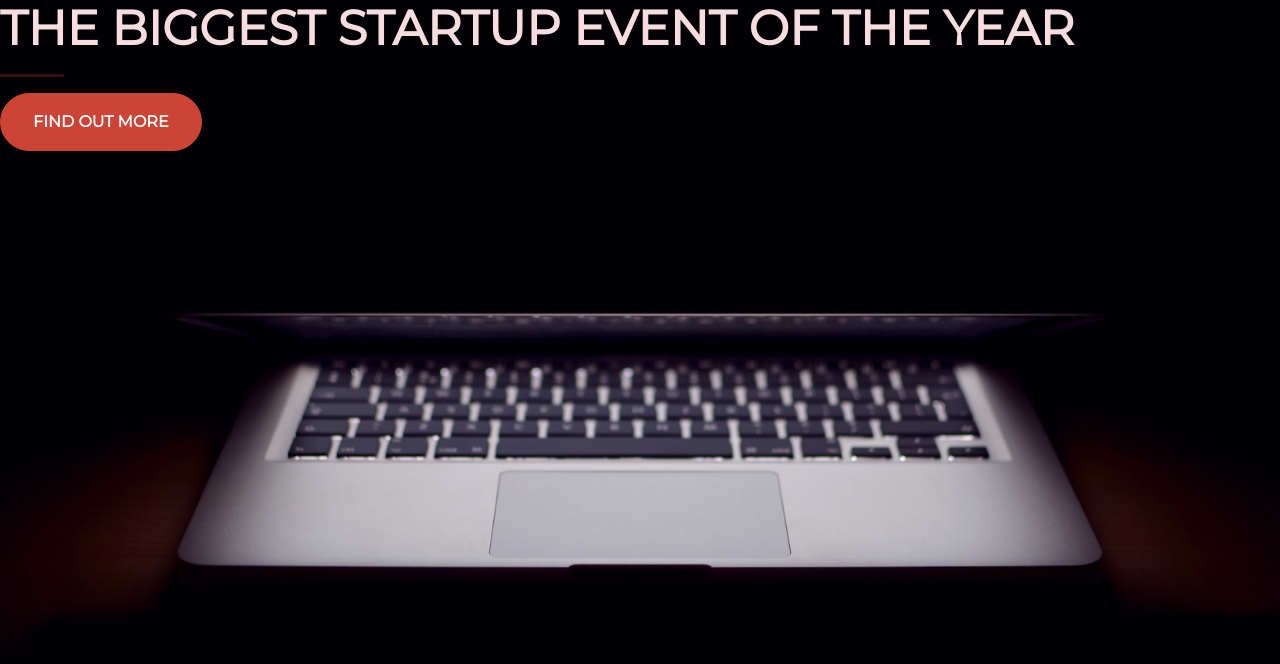
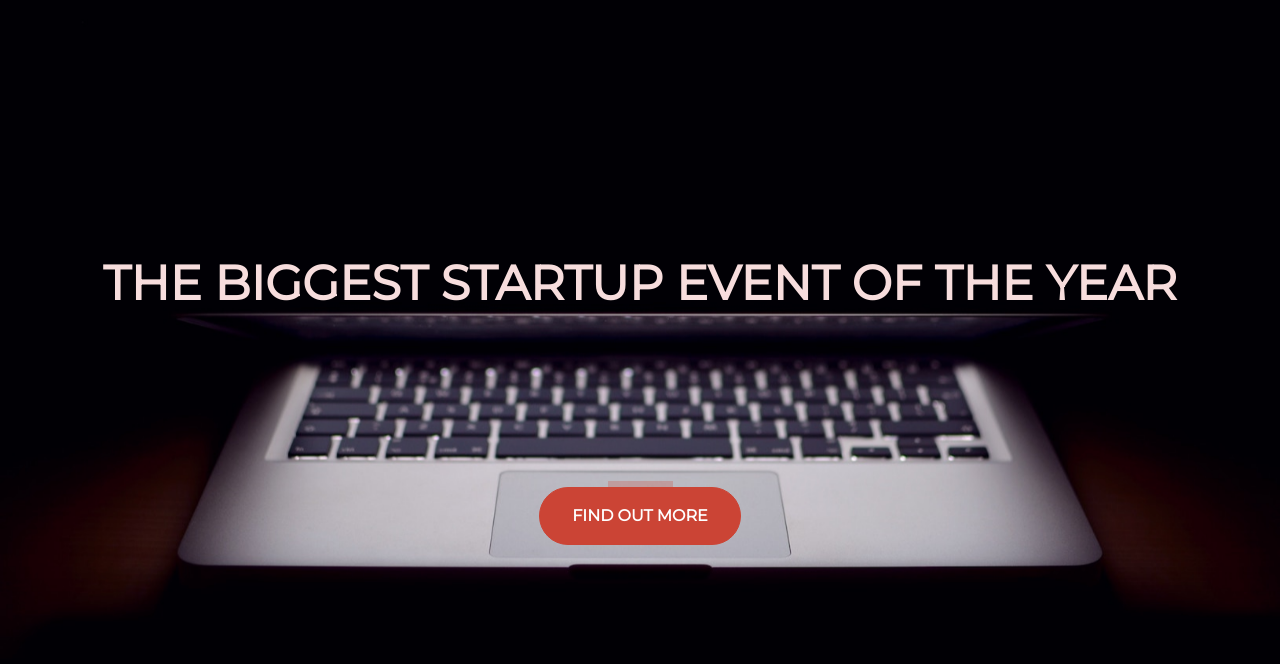
Before and after one commit to jimvae/MyWebDevJourney, a plain HTML site: page Boostrap/Startup/index.html in a window 1280 px wide. Drawn offline with nearby package versions, Linux system fonts and the light colour scheme.

Commit message:
Complete Bootstrap Section

```diff
--- a/Boostrap/Startup/index.html
+++ b/Boostrap/Startup/index.html
@@ -18,13 +18,31 @@
     <link href="https://cdn.jsdelivr.net/npm/bootstrap@5.0.0-beta2/dist/css/bootstrap.min.css" rel="stylesheet" integrity="sha384-BmbxuPwQa2lc/FVzBcNJ7UAyJxM6wuqIj61tLrc4wSX0szH/Ev+nYRRuWlolflfl" crossorigin="anonymous">
     <!-- Your own stylesheet -->
     <link rel="stylesheet" type="text/css" href="style.css">
+
+    <link
+    rel="stylesheet"
+    href="https://cdnjs.cloudflare.com/ajax/libs/animate.css/4.0.0/animate.min.css"
+  />
   </head>
   <body>
-    <h1 class="text-uppercase"><strong>The biggest startup event of the year</strong></h1>
-    <!-- horizontal line -->
-    <hr>
+    <div class="container d-flex align-items-center h-100">
+      <div class="row">
+        <header class="text-center col-12">
+          <h1 class="text-uppercase"><strong>The biggest startup event of the year</strong></h1>
+        </header>
+        <div class="buffer col-12"></div>
+        <section class="text-center col-12">
+          <!-- horizontal line -->
+          <hr>
+          <hr>
+          <a href="https://mailchi.mp/74a5ac6dd4d1/ravenloss">
+            <button class="btn btn-primary btn-xl">Find out more</button>
+          </a>
+        </section>
+      </div>
 
-    <button class="btn btn-primary btn-xl">Find out more</button>
+    </div>
+
 
   </body>
 </html>
--- a/Boostrap/Startup/style.css
+++ b/Boostrap/Startup/style.css
@@ -19,9 +19,10 @@ h1 {
 }
 
 hr {
-  border:none;
-  border-bottom: 3px solid rgb(203, 68, 53);
-  max-width: 64px;
+  border-bottom: 3px solid rgb(203, 68, 53) ;
+  max-width: 65px;
+  margin:auto;
+
 }
 
 .btn {
@@ -30,16 +31,20 @@ hr {
   text-transform: uppercase;
 }
 
+.buffer {
+  height: 10rem;
+}
 .btn-primary{
   background-color: rgb(203, 68, 53);
   border-color: rgb(203, 68, 53);
 }
 
 .btn-primary:hover {
-  background-color: rgb(150, 47, 36);
+  background-color: rgb(125, 74, 68);
   border-color: rgb(150, 47, 36);
   border-width: 4px;
 }
 .btn-xl {
   padding: 1rem 2rem;
+
 }
```
Also changed, not shown: Boostrap/DeveloperFundamentalsIV/index.html (added, +14 -0 lines), Boostrap/DeveloperFundamentalsIV/style.css (added).
